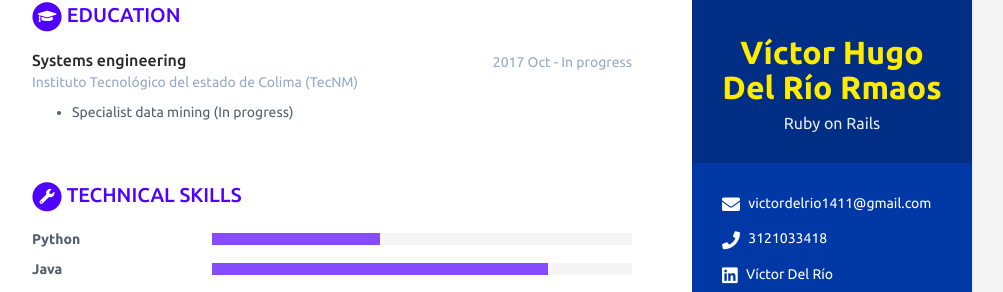
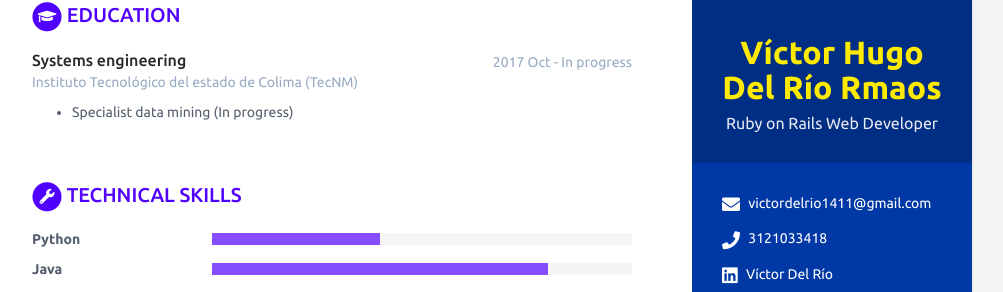
Before and after one commit to BC-MAY-21-ROR/kata-03-resume-scorecard-TheViccs, a Jekyll site: the page built from index.html, in a window 1280 px wide. Shown: the part 240-532 px from the top of the page, without its empty margins (168-1171 px from the left). Built offline with Jekyll 4.4.1, drawn with Linux system fonts in a browser that asks for light colours.

Commit message:
I added new information to my CV
CV information is modified

```diff
--- a/_data/data.yml
+++ b/_data/data.yml
@@ -8,7 +8,7 @@ sidebar:
 
   # Profile information
   name: Víctor Hugo Del Río Rmaos # Nombre completo
-  tagline: Ruby on Rails # React Native Mobile Developer ó Ruby on Rails Web Developer Según sea el caso
+  tagline: Ruby on Rails Web Developer # React Native Mobile Developer ó Ruby on Rails Web Developer Según sea el caso
   avatar: escudo.png # No modificar
 
   # Actualiza tus datos de contacto
```
